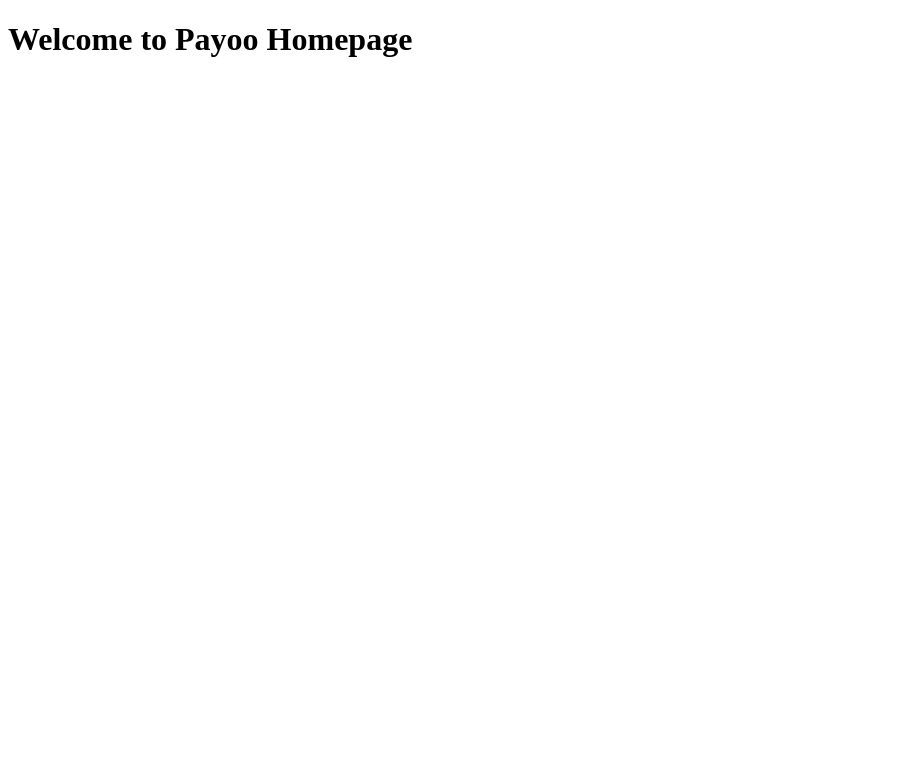
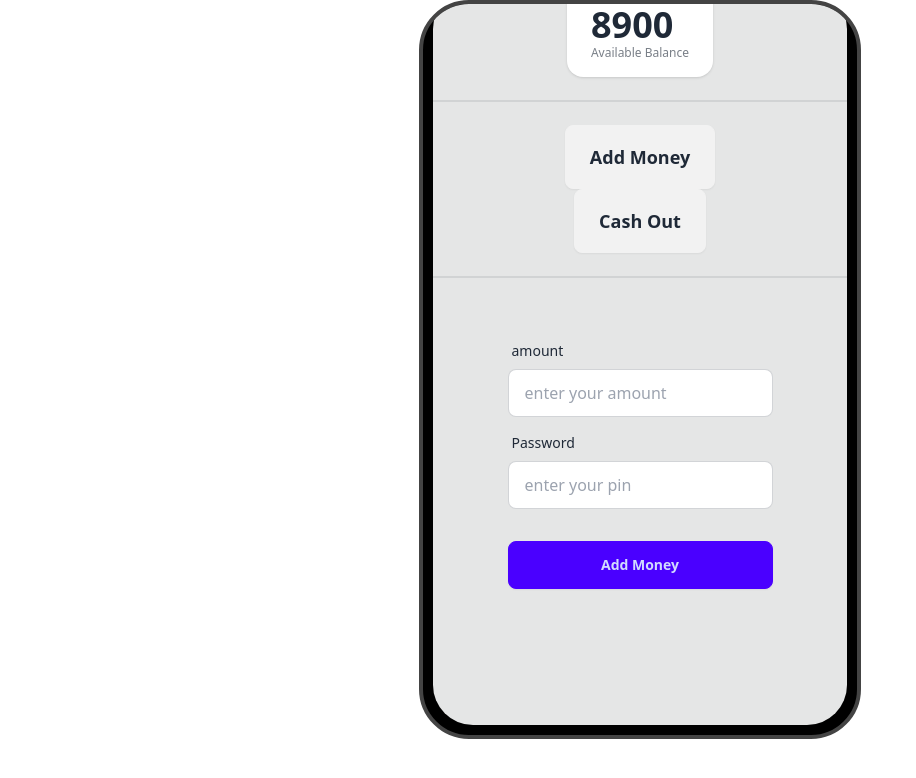
Before and after one commit to DilrubaShondha/payoo_mfs, a plain HTML site: page home.html in a window 1280 px wide. Shown: the whole page, without its empty margins (0-916 px from the left). Drawn offline with nearby package versions, Linux system fonts and the light colour scheme.

Commit message:
updatse commit

```diff
--- a/home.html
+++ b/home.html
@@ -3,9 +3,53 @@
 <head>
     <meta charset="UTF-8">
     <meta name="viewport" content="width=device-width, initial-scale=1.0">
-    <title>Home page</title>
+    <title>Payoo MFS</title>
+    <link href="https://cdn.jsdelivr.net/npm/daisyui@4.12.10/dist/full.min.css" rel="stylesheet" type="text/css" />
+    <script src="https://cdn.tailwindcss.com"></script>
+
 </head>
 <body>
-    <h1>Welcome to Payoo Homepage</h1>
+    <main class="flex justify-center">
+        <div class="mockup-phone">
+            <div class="display">
+              <div class="artboard artboard-demo phone-3">
+                <!-- balance section starts -->
+                <div class="stats shadow">
+                    <div class="stat">
+                      <div id="balance" class="stat-value">8900</div>
+                      <div class="stat-desc">Available Balance</div>
+                    </div>
+                  </div>
+                  <div class="divider"></div>
+                 <!-- balance section ends -->
+                  <!-- user action button -->
+                  <button class="btn btn-lg">Add Money</button>
+                  <button class="btn btn-lg">Cash Out</button>
+                  <!-- user action button -->
+                  <div class="divider"></div>
+                  <!-- add money form starts -->
+                  <form class="card-body">
+                    <div class="form-control">
+                      <label class="label">
+                        <span class="label-text">amount</span>
+                      </label>
+                      <input id="amount" type="text" placeholder="enter your amount" class="input input-bordered" required />
+                    </div>
+                    <div class="form-control">
+                      <label class="label">
+                        <span class="label-text">Password</span>
+                      </label>
+                      <input id="pin" type="password" placeholder="enter your pin" class="input input-bordered" required />
+                    </div>
+                    <div class="form-control mt-6">
+                      <button id="button-add-money" class="btn btn-primary">Add Money</button>
+                    </div>
+                  </form>
+                   <!-- add money form ends -->
+              </div>
+            </div>
+          </div>
+    </main>
+<script src="./home.js"></script>
 </body>
 </html>
--- /dev/null
+++ b/home.js
@@ -0,0 +1,27 @@
+// step 1 - add event hendler
+document.getElementById('button-add-money')
+    .addEventListener('click', function(e){
+        e.preventDefault();
+        // step 2 - get money to the account
+        const amount = document.getElementById('amount').value;
+        const amountNumber = parseInt(amount);
+        const pin = document.getElementById('pin').value;
+        console.log(pin);
+        //temporary but have to validate pin
+        if (pin === '124'){
+            console.log('adding money to your account');
+        //step 4 - get the account balance
+        const balance = document.getElementById('balance').innerText;
+        const balanceNumber = parseInt(balance);
+        //step 5 - add money with balance
+        const newBalance = balanceNumber + amountNumber;
+        console.log(newBalance);
+        // step 6 - update the new balance
+        document.getElementById('balance').innerText = newBalance;
+
+        }
+        else{
+            alert('failed to transfer');
+        }
+
+})
```
